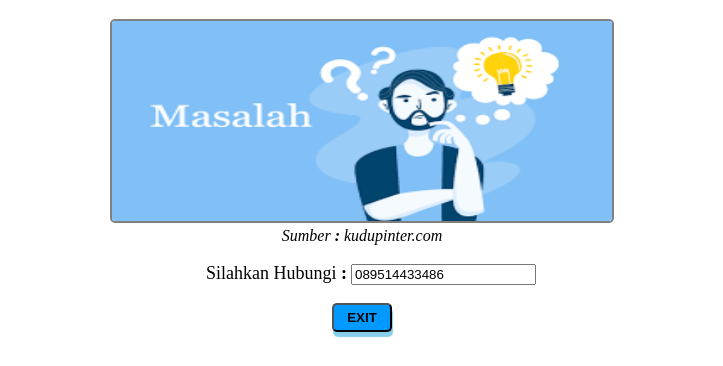
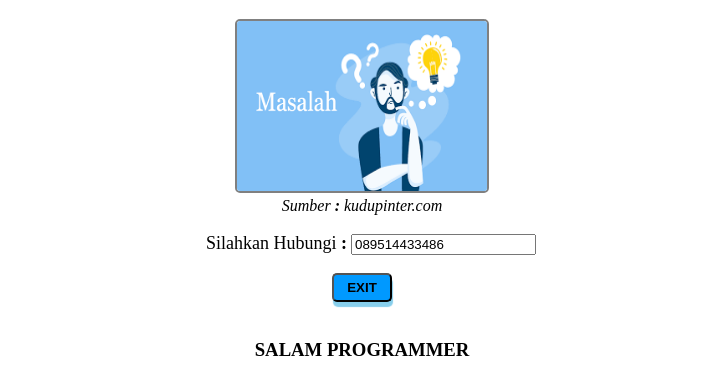
Before and after one commit to Novemasheka/My-Website, a plain HTML site: page contact.html in a window 1280 px wide. Shown: the part 61-427 px from the top of the page, without its empty margins (278-1001 px from the left). Drawn offline with Linux system fonts and the light colour scheme.

Commit message:
Update contact.html

```diff
--- a/contact.html
+++ b/contact.html
@@ -43,7 +43,7 @@
      <header>
           <div role="banner" align="center">
                <h1>ADA MASALAH?</h1>
-               <img src="masalah.png" width="500" height="200" alt="">
+               <img src="masalah.png" width="250" height="170" alt="">
                <figcaption><i>Sumber <b>:</b> kudupinter.com</i></figcaption>
           </div>
      </header><br>
```
